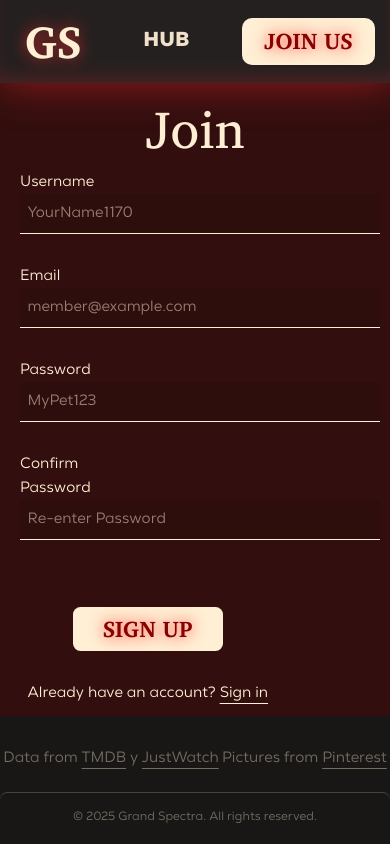
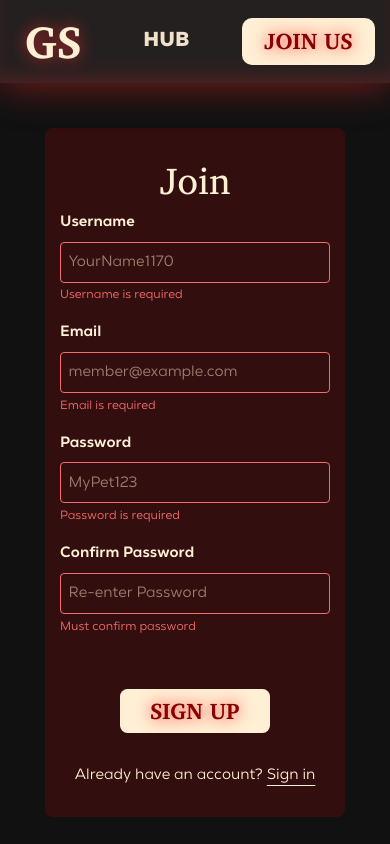
Before and after one commit to L3KTRO/grandspectra, a Vue app: page /signup in a window 390 px wide. Shown: the top 844 px of the page. Built offline with nearby package versions, Linux system fonts and the light colour scheme.

Commit message:
more responsive

```diff
--- a/src/pages/SignIn.vue
+++ b/src/pages/SignIn.vue
@@ -19,8 +19,8 @@ export default {
 
 <style>
 #wrapper-box {
-  height: 75vh;
   display: flex;
+  margin: 3rem 0;
   flex-direction: column;
   justify-content: center;
   align-items: center;
@@ -41,4 +41,22 @@ export default {
   font-size: 3.5rem;
   font-family: 'CharisSIL', "GTVCS", serif;
 }
+
+@media (max-width: 768px) {
+  #box {
+    min-width: 300px;
+    padding: 1.5rem 2rem;
+  }
+
+  #auth-title {
+    font-size: 2.5rem;
+  }
+}
+
+@media (max-width: 450px) {
+  #box {
+    width: 250px;
+    padding: 1.5rem 1rem;
+  }
+}
 </style>
--- a/src/subcomponents/AuthForm.vue
+++ b/src/subcomponents/AuthForm.vue
@@ -1,9 +1,7 @@
 <script>
 import FormInput from "./FormInput.vue";
-import {ref} from "vue";
-import {useRouter} from "vue-router";
 import {useAuthStore} from "@/stores/auth.js";
-
+import {mapStores} from 'pinia';
 
 export default {
   name: "AuthForm",
@@ -22,85 +20,177 @@ export default {
       default: "/signin"
     }
   },
-  data(props) {
-    const store = useAuthStore()
-    const router = useRouter();
-    const formData = ref({
-      username: "",
-      email: "",
-      password: "",
-      confirmPassword: ""
-    });
+  data() {
+    return {
+      formData: {
+        username: "",
+        email: "",
+        password: "",
+        confirmPassword: ""
+      },
+      validations: {
+        username: {error: "", valid: false},
+        email: {error: "", valid: false},
+        password: {error: "", valid: false},
+        confirmPassword: {error: "", valid: false},
+      },
+      formValid: false,
+      error: "",
+      loading: false,
+      unsubscribe: null
+    };
+  },
+  computed: {
+    ...mapStores(useAuthStore),
+    isFormValid() {
+      if (this.isSignIn) {
+        return this.validations.email.valid && this.validations.password.valid;
+      }
 
-    const error = ref("");
-    const loading = ref(false);
+      return this.validations.username.valid &&
+          this.validations.email.valid &&
+          this.validations.password.valid &&
+          this.validations.confirmPassword.valid;
+    }
+  },
+  mounted() {
+    // Suscribirse a cambios en el formulario para validación en tiempo real
+    this.unsubscribe = this.$watch(
+        'formData',
+        this.validateForm,
+        {deep: true, immediate: true}
+    );
+  },
+  beforeUnmount() {
+    // Limpiar la suscripción
+    if (this.unsubscribe) {
+      this.unsubscribe();
+    }
+  },
+  methods: {
+    validateForm() {
+      // Validar username (solo si no es inicio de sesión)
+      if (!this.isSignIn) {
+        if (!this.formData.username) {
+          this.validations.username.error = "Username is required";
+          this.validations.username.valid = false;
+        } else if (this.formData.username.length < 3) {
+          this.validations.username.error = "Username must be at least 3 characters";
+          this.validations.username.valid = false;
+        } else {
+          this.validations.username.error = "";
+          this.validations.username.valid = true;
+        }
+      }
 
-    const handleSubmit = async () => {
-      error.value = "";
-      loading.value = true;
+      // Validar email
+      const emailRegex = /^[^\s@]+@[^\s@]+\.[^\s@]+$/;
+      if (!this.formData.email) {
+        this.validations.email.error = "Email is required";
+        this.validations.email.valid = false;
+      } else if (!emailRegex.test(this.formData.email)) {
+        this.validations.email.error = "Invalid email address";
+        this.validations.email.valid = false;
+      } else {
+        this.validations.email.error = "";
+        this.validations.email.valid = true;
+      }
+
+      // Validar password
+      if (!this.formData.password) {
+        this.validations.password.error = "Password is required";
+        this.validations.password.valid = false;
+      } else if (this.formData.password.length < 8) {
+        this.validations.password.error = "Password must be at least 8 characters";
+        this.validations.password.valid = false;
+      } else {
+        this.validations.password.error = "";
+        this.validations.password.valid = true;
+      }
+
+      // Validar confirmPassword (solo si no es inicio de sesión)
+      if (!this.isSignIn) {
+        if (!this.formData.confirmPassword) {
+          this.validations.confirmPassword.error = "Must confirm password";
+          this.validations.confirmPassword.valid = false;
+        } else if (this.formData.confirmPassword !== this.formData.password) {
+          this.validations.confirmPassword.error = "Passwords must match";
+          this.validations.confirmPassword.valid = false;
+        } else {
+          this.validations.confirmPassword.error = "";
+          this.validations.confirmPassword.valid = true;
+        }
+      }
+    },
+    async handleSubmit() {
+      // Validar todo el formulario antes de enviar
+      this.validateForm();
+
+      if (!this.isFormValid) {
+        this.error = "Por favor, corrige los errores en el formulario";
+        return;
+      }
+
+      this.error = "";
+      this.loading = true;
 
       try {
-        if (props.isSignIn) {
-          await login();
+        if (this.isSignIn) {
+          await this.login();
         } else {
-          await register();
+          await this.register();
         }
       } catch (err) {
-        error.value = err.message || "Ocurrió un error";
+        this.error = err.message || "Error";
       } finally {
-        loading.value = false;
+        this.loading = false;
       }
-    };
+    },
+    async login() {
+      const urlencoded = new URLSearchParams();
+      urlencoded.append("email", this.formData.email);
+      urlencoded.append("password", this.formData.password);
 
-    const login = async () => {
-      const urlencoded = new URLSearchParams();
-      urlencoded.append("email", formData.value.email);
-      urlencoded.append("password", formData.value.password);
-
-      await store.login(urlencoded);
+      await this.authStore.login(urlencoded);
 
       // Redirigir al usuario a la página principal
-      await router.push('/profile');
-    };
+      this.$router.push('/profile');
+    },
+    async register() {
+      const urlencoded = new URLSearchParams();
+      urlencoded.append("username", this.formData.username);
+      urlencoded.append("email", this.formData.email);
+      urlencoded.append("password", this.formData.password);
+      urlencoded.append("password_confirmation", this.formData.confirmPassword);
 
-    const register = async () => {
-      // Validar que las contraseñas coincidan
-      if (formData.value.password !== formData.value.confirmPassword) {
-        throw new Error('Las contraseñas no coinciden');
+      const res = await this.authStore.register(urlencoded);
+
+      console.log(res)
+
+      if (res["errors"]) {
+        if (res["errors"]["email"]) {
+          this.validations.email.valid = false;
+          this.validations.email.error = res["errors"]["email"][0];
+        }
+        if (res["errors"]["password"]) {
+          this.validations.password.valid = false;
+          this.validations.password.error = res["errors"]["password"][0];
+        }
+        if (res["errors"]["username"]) {
+          this.validations.username.error = res["errors"]["username"][0];
+          this.validations.username.valid = false;
+        }
+        if (res["errors"]["password_confirmation"]) {
+          this.validations.confirmPassword.error = res["errors"]["password_confirmation"][0];
+          this.validations.confirmPassword.valid = false;
+        }
+      } else {
+        this.$router.push('/profile');
       }
-
-      // Implementación de registro
-      const response = await fetch(`${import.meta.env.VITE_API_URL}/auth/register`, {
-        method: 'POST',
-        headers: {
-          'Content-Type': 'application/json'
-        },
-        body: JSON.stringify({
-          username: formData.value.username,
-          email: formData.value.email,
-          password: formData.value.password,
-          confirmPassword: formData.value.confirmPassword
-        })
-      });
-
-      if (!response.ok) {
-        throw new Error('Error al registrar usuario');
-      }
-
-      // Opcional: iniciar sesión automáticamente tras registro
-      await login();
-    };
-
-    return {
-      formData,
-      error,
-      loading,
-      handleSubmit
-    };
+    }
   }
 }
 </script>
-
 
 <template>
   <form id="box-form" @submit.prevent="handleSubmit">
@@ -110,33 +200,46 @@ export default {
           label="Username"
           type="text"
           placeholder="YourName1170"
-          v-model="formData.username"/>
+          v-model="formData.username"
+          :error="validations.username.error"
+          :valid="validations.username.valid"/>
       <FormInput
           label="Email"
           type="email"
           placeholder="member@example.com"
-          v-model="formData.email"/>
+          v-model="formData.email"
+          :error="validations.email.error"
+          :valid="validations.email.valid"/>
       <FormInput
           label="Password"
           type="password"
           placeholder="MyPet123"
-          v-model="formData.password"/>
+          v-model="formData.password"
+          :error="validations.password.error"
+          :valid="validations.password.valid"/>
       <FormInput
           v-if="!isSignIn"
           label="Confirm Password"
           type="password"
           placeholder="Re-enter Password"
-          v-model="formData.confirmPassword"/>
+          v-model="formData.confirmPassword"
+          :error="validations.confirmPassword.error"
+          :valid="validations.confirmPassword.valid"/>
     </div>
     <div v-if="error" class="error-message">{{ error }}</div>
     <div id="bottom">
-      <button type="submit" id="submit" class="light-neon-effect-text" :disabled="loading">
+      <button
+          type="submit"
+          id="submit"
+          class="light-neon-effect-text"
+          :disabled="loading || !isFormValid"
+      >
         <h2 v-if="isSignIn">{{ loading ? 'Iniciando sesión...' : 'Sign In' }}</h2>
         <h2 v-else>{{ loading ? 'Registrando...' : 'Sign Up' }}</h2>
       </button>
       <h2>
         <span v-if="isSignIn">
-          You don't have an account? <router-link :to="signupLink">Create one</router-link>
+          You don't have an account? <router-link :to="signupLink">Join us</router-link>
         </span>
         <span v-else>
           Already have an account? <router-link :to="signinLink">Sign in</router-link>
@@ -153,12 +256,16 @@ export default {
   display: flex;
   flex-direction: column;
   justify-content: center;
+  min-width: 100%;
 }
 
 #inputs {
   display: flex;
   flex-direction: column;
-  width: 25vw;
+  min-width: 100%;
+  * {
+    min-width: 100%;
+  }
 }
 
 #bottom {
@@ -190,4 +297,6 @@ export default {
   font-family: 'CharisSIL', "GTVCS", serif;
   text-transform: uppercase;
 }
+
+
 </style>
--- a/src/subcomponents/FormInput.vue
+++ b/src/subcomponents/FormInput.vue
@@ -1,50 +1,85 @@
 <script>
 export default {
-  name: "FormInput",
+  name: 'FormInput',
   props: {
-    label: String,
-    type: String,
-    placeholder: String,
-    modelValue: String
+    label: {
+      type: String,
+      required: true
+    },
+    modelValue: {
+      type: [String, Number],
+      default: ''
+    },
+    type: {
+      type: String,
+      default: 'text'
+    },
+    placeholder: {
+      type: String,
+      default: ''
+    },
+    error: {
+      type: String,
+      default: ''
+    },
+    valid: {
+      type: Boolean,
+      default: null
+    }
   },
-  emits: ['update:modelValue'],
-  setup(props, {emit}) {
-    const updateValue = (event) => {
-      emit('update:modelValue', event.target.value);
-    };
-
-    return {
-      updateValue
-    };
+  methods: {
+    updateValue(event) {
+      this.$emit('update:modelValue', event.target.value);
+    }
   }
 }
 </script>
 
 <template>
-  <div class="form-input">
+  <div class="form-field">
     <label>{{ label }}</label>
     <input
         :type="type"
-        :placeholder="placeholder"
         :value="modelValue"
         @input="updateValue"
+        :placeholder="placeholder"
+        :class="{ 'input-error': error, 'input-valid': valid }"
     />
+    <div v-if="error" class="error-text">{{ error }}</div>
   </div>
 </template>
 
+<style scoped>
+.form-field {
+  margin-bottom: 1rem;
+}
 
-<style scoped>
-
-.form-input {
-  display: flex;
-  flex-direction: column;
+label {
+  display: block;
+  margin-bottom: 0.5rem;
+  font-weight: bold;
 }
 
 input {
-  border-bottom: 1px solid var(--text);
-  background-color: rgba(0, 0, 0, 0.1);
-  margin: 0 0 2rem;
+  width: 100%;
   padding: 0.5rem;
-  min-width: 360px;
+  border: 1px solid #ccc;
+  border-radius: 4px;
 }
+
+.input-error {
+  border-color: #f56c6c;
+}
+
+.input-valid {
+  border-color: #67c23a;
+}
+
+.error-text {
+  color: #f56c6c;
+  font-size: 0.8rem;
+  margin-top: 0.25rem;
+}
+
+
 </style>
```
Also changed, not shown: src/components/Header.vue (+14 -0 lines), src/pages/Hub.vue (+17 -9 lines), src/stores/auth.js (+22 -12 lines), 1 other file (tests, documents, lock files or other folders).
